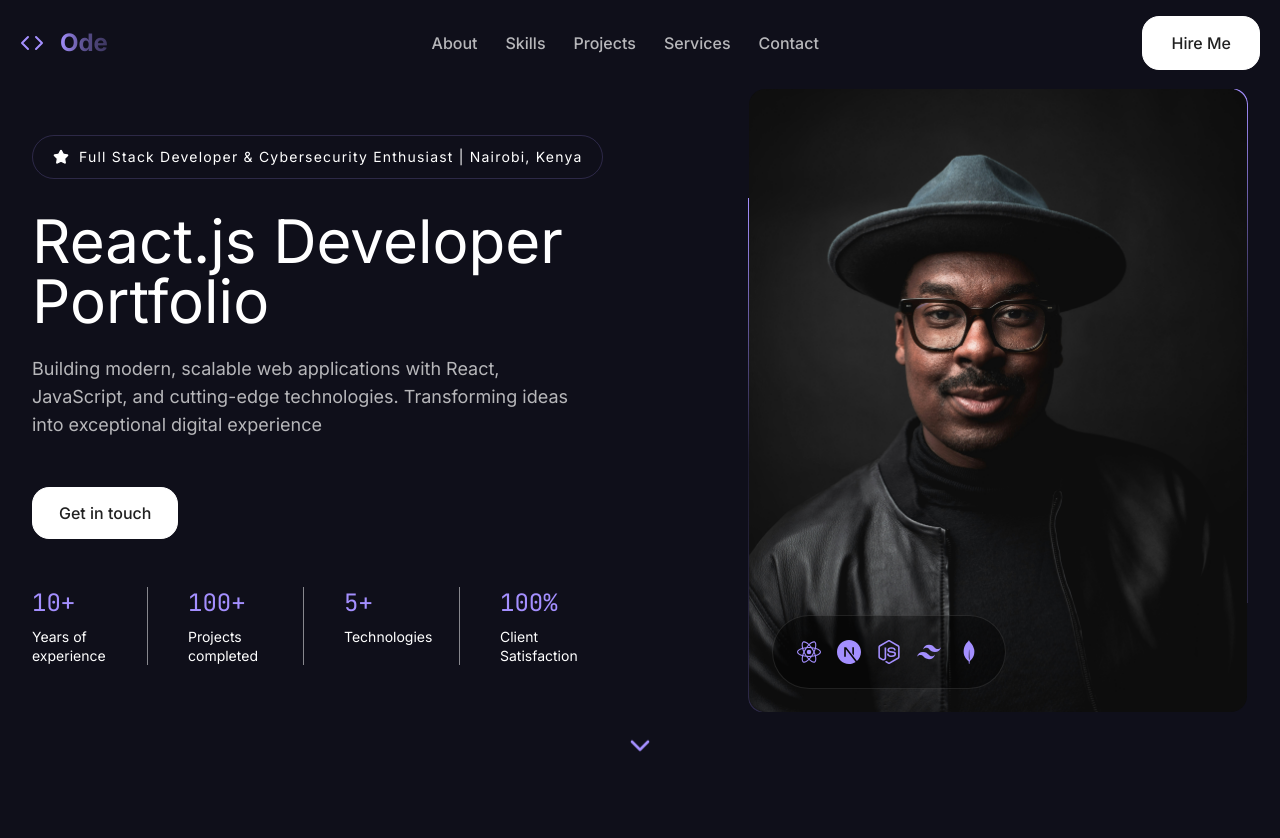
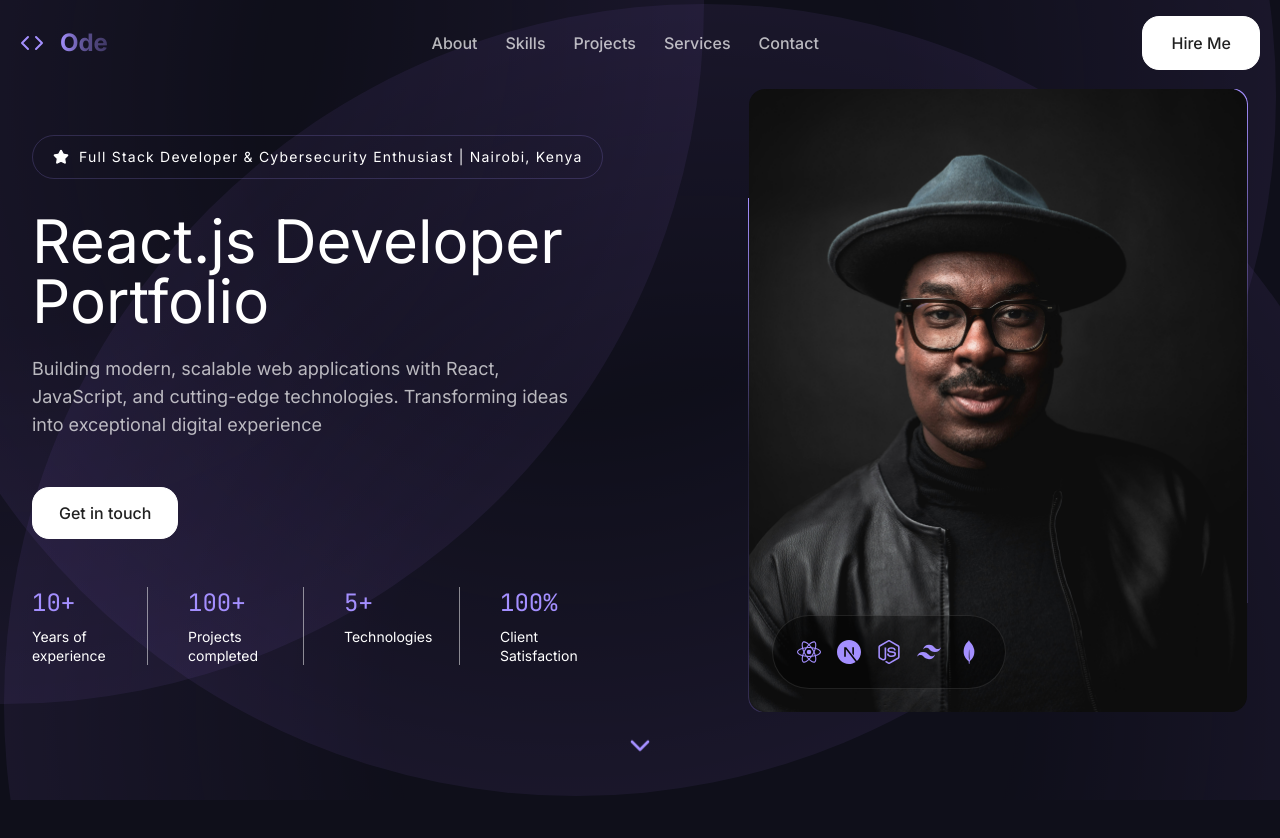
Before and after one commit to ode96-dev/developer-portfolio, a Next.js app: page / in a window 1280 px wide. Shown: the top 838 px of the page. Built offline with nearby package versions, Linux system fonts and the light colour scheme.

Commit message:
hero-section radial-background fix

```diff
--- a/src/backgrounds/radial-gradient-background.tsx
+++ b/src/backgrounds/radial-gradient-background.tsx
@@ -1,7 +1,101 @@
 import React from "react";
 
-const RadialGradientBackground = ({ variant }: { variant: string }) => {
-  return <div></div>;
+const RadialGradientBackground = ({
+  variant,
+  gradients,
+}: {
+  variant: string;
+  gradients: [];
+}) => {
+  const variants = {
+    hero: [
+      {
+        position: "top-1 left-1 -translate-x-1/2 -translate-y-1/2",
+        size: "w-[1400px] h-[1400px]",
+        colors: [
+          { color: "rgba(167, 120, 255, 0.25)", stop: "100%" },
+          { color: "rgba(167, 120, 255, 0.45)", stop: "100%" },
+          { color: "rgba(167, 120, 255, 0.5)", stop: "100%" },
+          { color: "rgba(167, 120, 255, 0.45)", stop: "100%" },
+          { color: "rgba(167, 120, 255, 0.25)", stop: "100%" },
+        ],
+        blur: "0px",
+        opacity: 0.5,
+      },
+      {
+        position: "top-1 left-1",
+        size: "w-[1400px] h-[1400px]",
+        colors: [
+          { color: "rgba(167, 120, 255, 0.25)", stop: "100%" },
+          { color: "rgba(167, 120, 255, 0.45)", stop: "100%" },
+          { color: "rgba(167, 120, 255, 0.5)", stop: "100%" },
+          { color: "rgba(167, 120, 255, 0.45)", stop: "100%" },
+          { color: "rgba(167, 120, 255, 0.25)", stop: "100%" },
+        ],
+        blur: "0px",
+        opacity: 0.5,
+      },
+      {
+        position: "bottom-1 right-1",
+        size: "w-[1400px] h-[1400px]",
+        colors: [
+          { color: "rgba(167, 120, 255, 0.25)", stop: "100%" },
+          { color: "rgba(167, 120, 255, 0.45)", stop: "100%" },
+          { color: "rgba(167, 120, 255, 0.5)", stop: "100%" },
+          { color: "rgba(167, 120, 255, 0.45)", stop: "100%" },
+          { color: "rgba(167, 120, 255, 0.25)", stop: "100%" },
+        ],
+        blur: "0px",
+        opacity: 0.5,
+      },
+    ],
+    about: [
+      {
+        position: "bottom-0 left-[75%]",
+        size: "w-[700px] h-[700px]",
+        colors: [
+          { color: "rgba(167, 120, 255, 0.25)", stop: "100%" },
+          { color: "rgba(167, 120, 255, 0.45)", stop: "100%" },
+          { color: "rgba(167, 120, 255, 0.5)", stop: "100%" },
+          { color: "rgba(167, 120, 255, 0.45)", stop: "100%" },
+          { color: "rgba(167, 120, 255, 0.25)", stop: "100%" },
+        ],
+        blur: "0px",
+        opacity: 0.5,
+      },
+    ],
+  };
+
+  const activeGradients =
+    variant === "custom" ? gradients : variants[variant] || variants.hero;
+
+  const generateGradient = (
+    colors: {
+      color: string;
+      stop: string;
+    }[],
+  ) => {
+    const colorStops = colors
+      .map(({ color, stop }) => `${color} ${stop}`)
+      .join(", ");
+    return `radial-gradient(circle at center, transparent 0%, transparent 30%, ${colorStops}, transparent 60%, transparent 100%)`;
+  };
+
+  return (
+    <div className="">
+      {activeGradients.map((gradient, index) => (
+        <div
+          key={index}
+          className={`absolute ${gradient.position} ${gradient.size} rounded-full`}
+          style={{
+            background: generateGradient(gradient.colors),
+            filter: `blur(${gradient.blur})`,
+            opacity: gradient.opacity,
+          }}
+        />
+      ))}
+    </div>
+  );
 };
 
 export default RadialGradientBackground;
```
